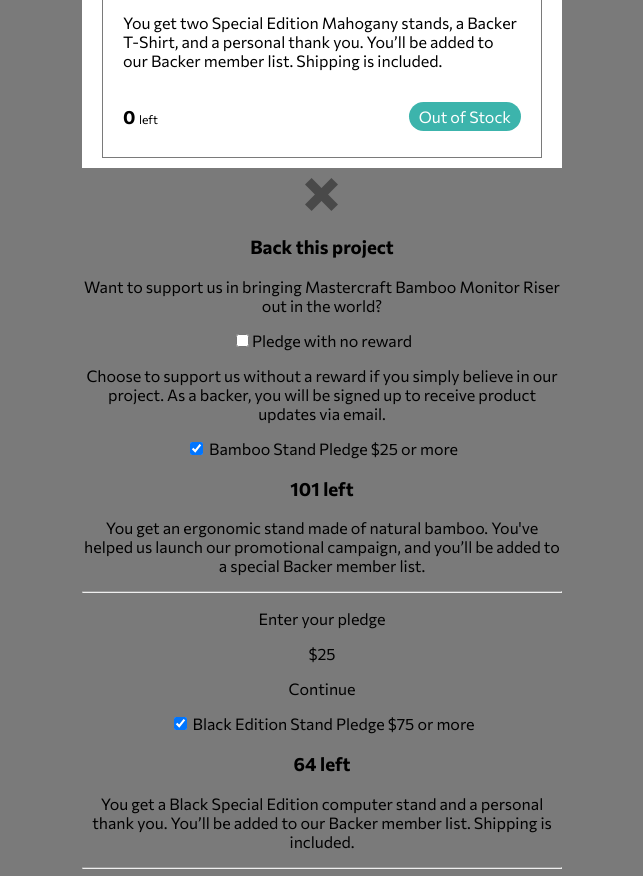
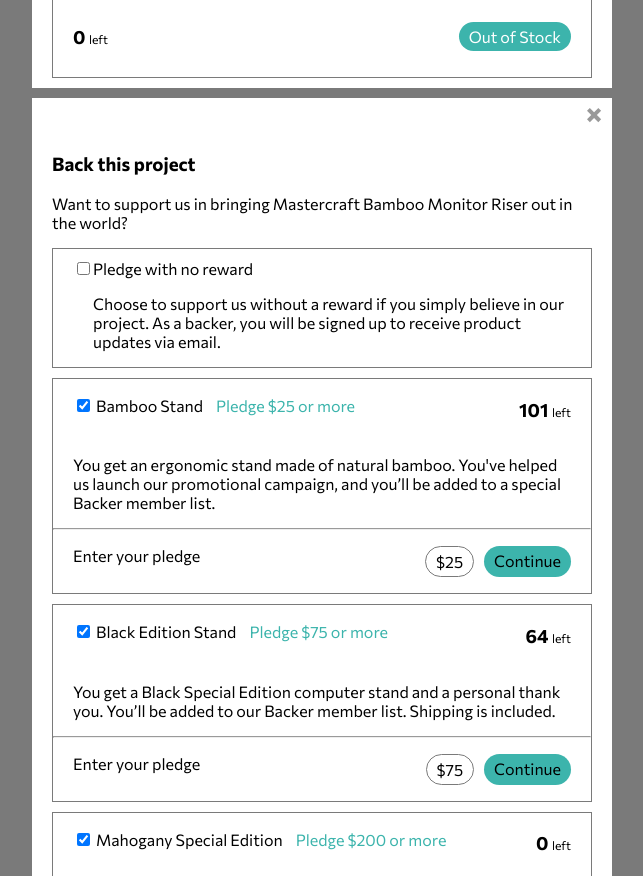
Before and after one commit to Rukundo725/Crowdfunding-product-page-challenge-hub, a plain HTML site: page index.html in a window 1280 px wide. Shown: the part 1500-2376 px from the top of the page, without its empty margins (318-961 px from the left). Drawn offline with Linux system fonts and the light colour scheme.

Commit message:
updated scss

```diff
--- a/css/main.scss
+++ b/css/main.scss
@@ -45,7 +45,7 @@
     }
 }
 main{
-    margin: 0 400px;
+    margin: 0 350px;
     margin-top: -50px;
     // background-color: white;
     text-align: center;
@@ -77,6 +77,7 @@
                 border-radius: 50px;
                 background-color:var(--second-color);
                 color: var(--third-color);
+                cursor: pointer;
                 }
             }
             .right{
@@ -86,6 +87,7 @@
                     padding: 5px 10px;
                     border-radius: 50px;
                     background-color:var(--primary-color);
+                    cursor: pointer;
                     }
             }
         }
@@ -174,6 +176,7 @@
                             border-radius: 50px;
                             padding: 5px 10px;
                             color: var(--third-color);
+                            cursor: pointer;
                            }
                         }
                     }
@@ -182,4 +185,101 @@
         }
 
     }
+
+    // <!-- Selection modal start -->
+    .selection-modal{
+        background: var(--third-color);
+        display: grid;
+        text-align: left;
+
+
+        img{
+            justify-self: end;
+            height: 15px;
+            width: 15px;
+            margin:10px;
+        }
+
+        .selection-modal-cta{
+            margin: 0 20px;
+
+            .Pledge-with-no-reward{
+                border: 1px solid var(--primary-color);
+                margin-bottom: 10px;
+                .pledge-with-no-reward-cta{
+
+                    margin: 10px 20px;
+                    p{
+                        margin-left: 20px;
+                    }
+                }
+            }
+
+
+
+            .Pledge-with-reward{
+                border: 1px solid var(--primary-color);
+                margin-bottom: 10px;
+
+                .content{
+                    margin: 0 20px;
+                    .upper-content{
+                        display: flex;
+                        justify-content: space-between;
+
+
+                        span{
+                            color: var(--second-color);
+                            margin-left: 10px;
+                        }
+
+                        input{
+                            margin-top: 20px;
+                        }
+                        h3{
+                            span{
+                                color: black;
+                                font-weight: lighter;
+                                font-size: 12px;
+                                margin-left: 0px;
+                            }
+                        }
+                    }
+
+                    .lower-selected-pledge{
+                        hr{
+
+                            margin: 0 -20px
+                        }
+                        .container{
+                            display: flex;
+                            justify-content: space-between;
+
+                            .right{
+                                display: flex;
+
+                                #dollar{
+                                    border: 1px var(--primary-color) solid;
+                                    border-radius: 50px;
+                                    padding: 5px 10px;
+                                    margin-right: 10px;
+                                }
+
+                                #continue{
+                                    background: var(--second-color);
+                                    border-radius: 50px;
+                                    padding: 5px 10px;
+                                    cursor: pointer;
+                                }
+                            }
+                        }
+                    }
+
+                }
+
+
+            }
+        }
+    }
+
 }
```
Also changed, not shown: css/main.css, 1 other file.
